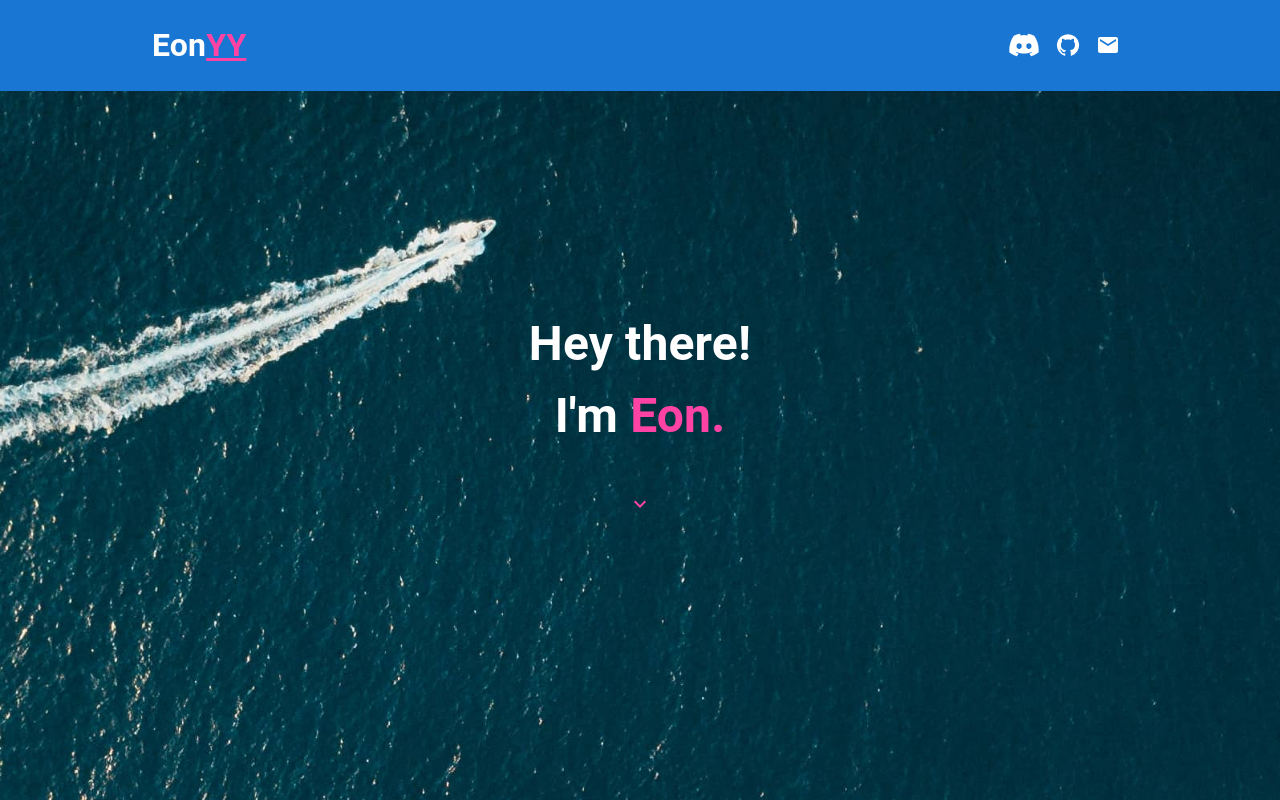
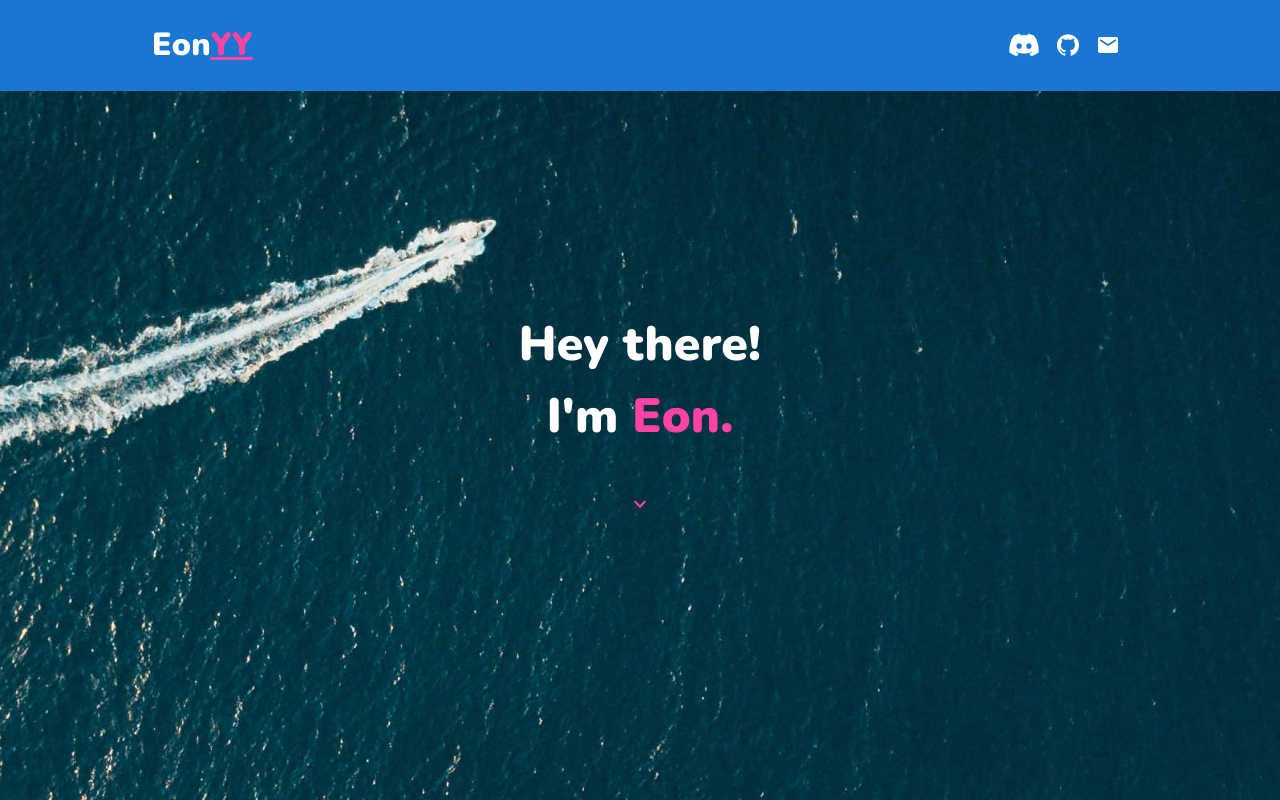
Before and after one commit to EonYY/portfolio, a Next.js app: page / in a window 1280 px wide. Shown: the top 800 px of the page. Built offline with nearby package versions, Linux system fonts and the light colour scheme.

Commit message:
Change h1 font family

```diff
--- a/styles/globals.css
+++ b/styles/globals.css
@@ -1,6 +1,11 @@
 @import url('https://fonts.googleapis.com/css2?family=Nunito:wght@400;600;900&display=swap');
 
 html,
+
+h1 {
+  font-family: 'Nunito', 'Open Sans';
+}
+
 body {
   font-family: 'Nunito', 'Open Sans';
 }
```
